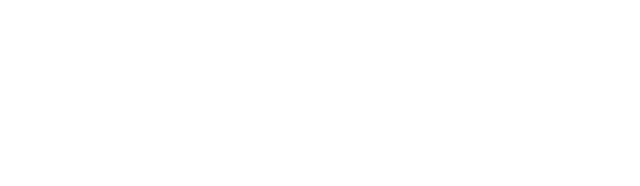
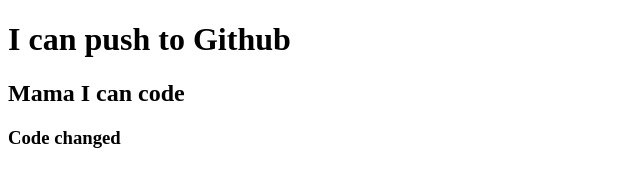
Before and after one commit to nayandas90/my-second-repo, a plain HTML site: page index.html in a window 1280 px wide. Shown: the whole page, without its empty margins (0-640 px from the left). Drawn offline with Linux system fonts and the light colour scheme.

Commit message:
added hrader

```diff
--- a/index.html
+++ b/index.html
@@ -7,6 +7,9 @@
     <title>My Second Github Repo</title>
 </head>
 <body>
+    <h1>I can push to Github</h1>
+    <h2>Mama I can code</h2>
+    <h3>Code changed</h3>
 
 </body>
 </html>
```
